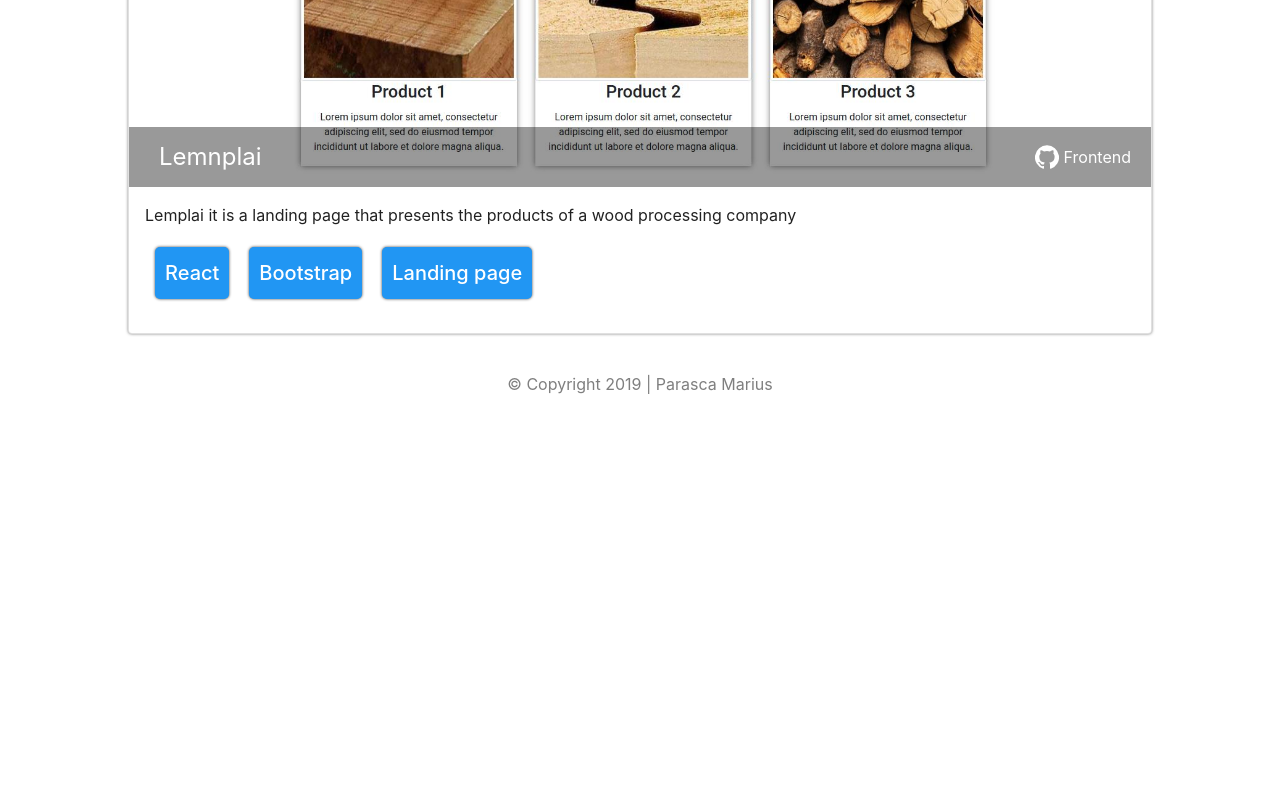
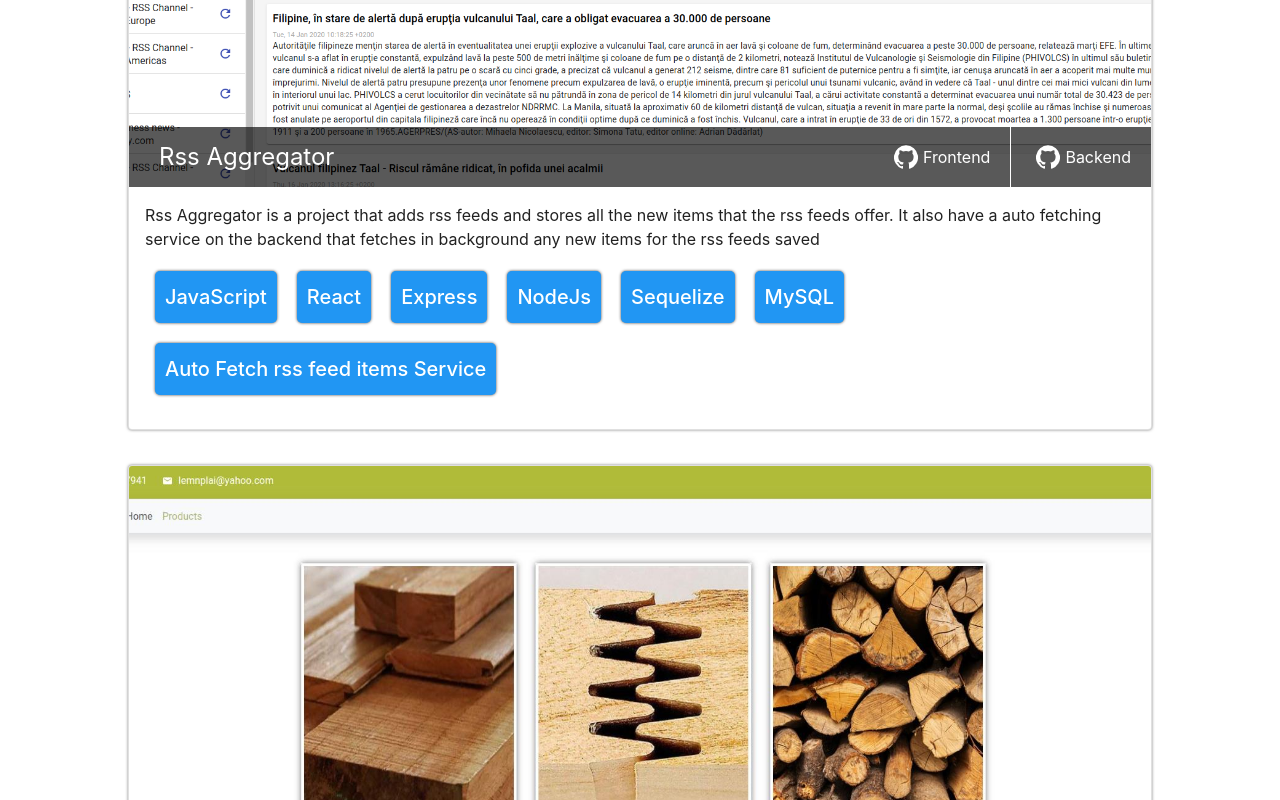
Before and after one commit to MariusParasca/portofolio, a React (Create React App) app: page / in a window 1280 px wide. Shown: the part 1720-2520 px from the top of the page. Before the commit the page ends 2134 px from the top, so only its background shows below. Built offline with nearby package versions, Linux system fonts and the light colour scheme; the HTML template or start-up script is replaced by a standard one.

Commit message:
added footer and info text for modal

```diff
--- a/src/components/Footer/Footer.js
+++ b/src/components/Footer/Footer.js
@@ -3,7 +3,7 @@ import React from 'react';
 import classes from './Footer.module.css';
 
 const Footer = () => {
-  return <div className={classes.container}>© Copyright 2019 | Parasca Marius</div>;
+  return <div className={classes.container}>© Copyright 2020 | Parasca Marius</div>;
 };
 
 export default Footer;
--- a/src/components/Projects/Project/Project.js
+++ b/src/components/Projects/Project/Project.js
@@ -126,6 +126,7 @@ const Project = props => {
               <CloseIcon />
             </div>
           </div>
+          <div>Go to repositories:</div>
           {getGitHubComponent()}
         </div>
       </Modal>
--- a/src/components/Projects/Project/Project.module.css
+++ b/src/components/Projects/Project/Project.module.css
@@ -7,7 +7,7 @@
   bottom: 0;
   width: 100%;
   height: 60px;
-  opacity: 0.4;
+  opacity: 0.65;
   background-color: #000000;
 }
 
@@ -61,6 +61,7 @@
   }
 
   .iconContainer {
+    margin-top: 20px;
     margin-right: 0;
   }
 
--- a/src/components/Projects/Projects.js
+++ b/src/components/Projects/Projects.js
@@ -41,11 +41,30 @@ const Projects = () => {
         ]}
       />
       <Project
+        image="/static/images/rssAggregator.jpg"
+        projectTitle="Rss Aggregator"
+        firstGitHubText="Frontend"
+        firstGitHubLink="https://github.com/MariusParasca/rss-reader-frontend"
+        secondGitHubText="Backend"
+        secondGitHubLink="https://github.com/MariusParasca/rss-reader-backend"
+        description="Rss Aggregator is a project that adds rss feeds and stores all the new items that the rss feeds offer.
+                     It also have a auto fetching service on the backend that fetches in background any new items for the rss feeds saved"
+        features={[
+          'JavaScript',
+          'React',
+          'Express',
+          'NodeJs',
+          'Sequelize',
+          'MySQL',
+          'Auto Fetch rss feed items Service',
+        ]}
+      />
+      <Project
         image="/static/images/lemnplai.jpg"
         projectTitle="Lemnplai"
         firstGitHubText="Frontend"
         firstGitHubLink="https://github.com/MariusParasca/lemnplai"
-        description="Lemplai it is a landing page that presents the products of a wood processing company"
+        description="Lemnplai it is a landing page that presents the products of a wood processing company"
         features={['React', 'Bootstrap', 'Landing page']}
       />
     </div>
```
Also changed, not shown: public/static/images/rssAggregator.jpg (added).
